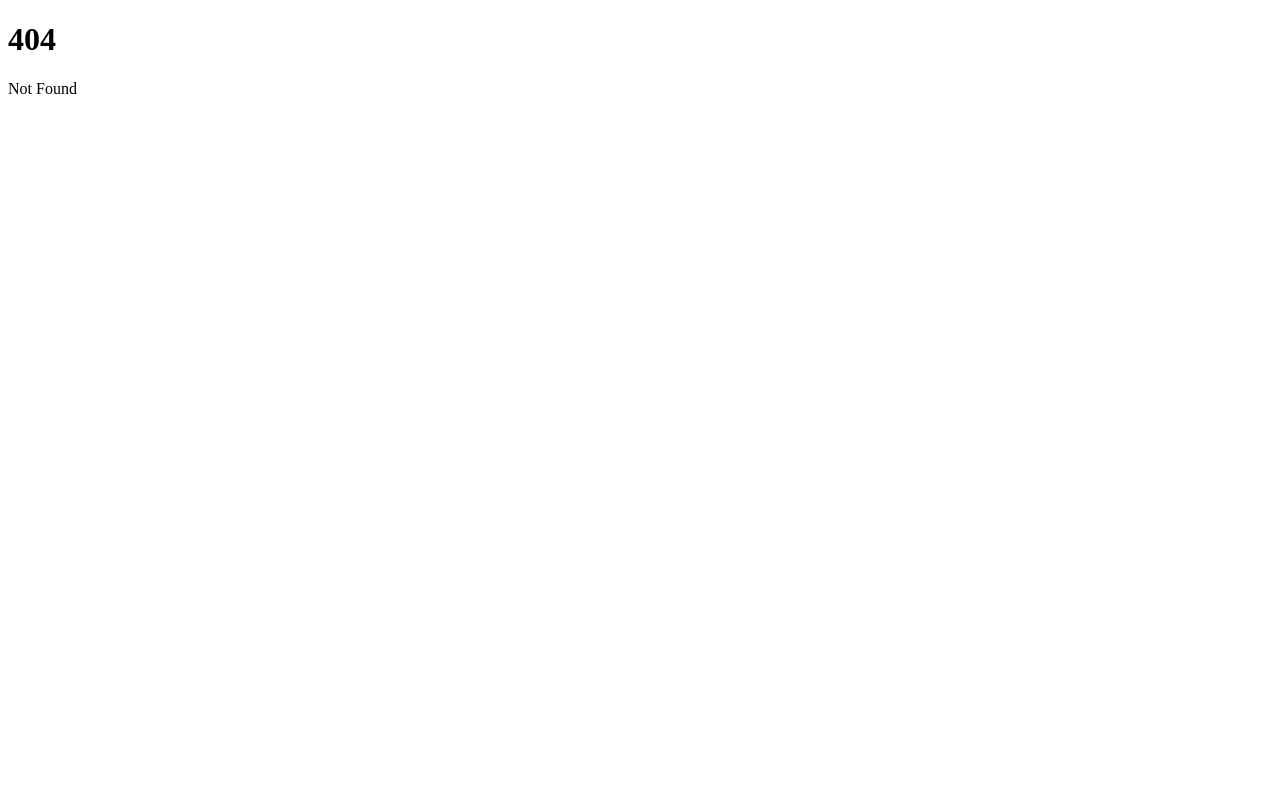
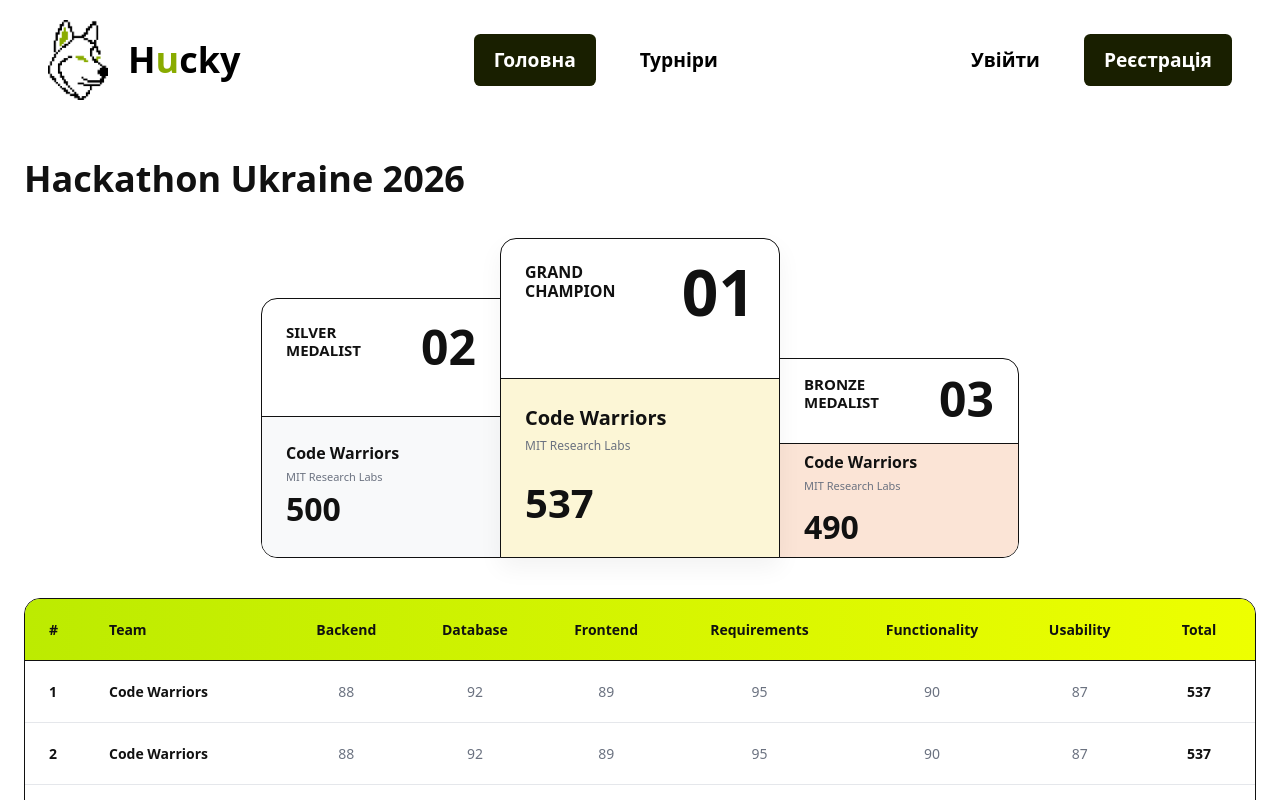
Before and after one commit to aidoteam10-art/Hucky, a SvelteKit app in the folder frontend/: page /tournaments/results in a window 1280 px wide. Before the commit this address had no page. Shown: the top 800 px of the page. Built offline with nearby package versions, Linux system fonts and the light colour scheme.

Commit message:
додала сторінку результатів

```diff
--- /dev/null
+++ b/frontend/src/routes/(app)/tournaments/results/+page.svelte
@@ -0,0 +1,102 @@
+<script>
+  const tournament = { name: "Hackathon Ukraine 2026" };
+
+  const teams = Array.from({ length: 6 }, (_, i) => ({
+    id: i,
+    name: "Code Warriors",
+    scores: {
+      backend: 88, database: 92, frontend: 89, requirements: 95, functionality: 90, usability: 87
+    },
+    total: 537
+  }));
+</script>
+
+<div style="max-width: 1440px; width: 100%; margin: 0 auto; padding: 32px 24px;">
+
+  <h1 style="font-size: 36px; font-weight: 700; color: #111; margin-bottom: 32px;">
+    {tournament.name}
+  </h1>
+
+  <div style="display: flex; justify-content: center; align-items: flex-end; margin-bottom: 40px;">
+
+    <div style="width: 240px; height: 260px; flex-shrink: 0; background: #fff; border: 1px solid #111; border-radius: 16px 0 0 16px; display: flex; flex-direction: column; overflow: hidden; position: relative; z-index: 1; margin-right: -1px;">
+      <div style="height: 120px; border-bottom: 1px solid #111; padding: 24px; display: flex; justify-content: space-between; align-items: flex-start;">
+        <div style="font-size: 15px; font-weight: 700; line-height: 1.2; color: #111;">SILVER<br/>MEDALIST</div>
+        <div style="font-size: 48px; font-weight: 800; line-height: 1; color: #111;">02</div>
+      </div>
+      <div style="flex-grow: 1; background: #F8F9FA; padding: 24px; display: flex; flex-direction: column; justify-content: space-between;">
+        <div>
+          <div style="font-size: 16px; font-weight: 700; color: #111;">Code Warriors</div>
+          <div style="font-size: 11px; font-weight: 500; color: #6B7280; margin-top: 4px;">MIT Research Labs</div>
+        </div>
+        <div style="font-size: 32px; font-weight: 800; color: #111;">500</div>
+      </div>
+    </div>
+
+    <div style="width: 280px; height: 320px; flex-shrink: 0; background: #fff; border: 1px solid #111; border-radius: 16px 16px 0 0; display: flex; flex-direction: column; overflow: hidden; position: relative; z-index: 10; box-shadow: 0 10px 25px rgba(0,0,0,0.05);">
+      <div style="height: 140px; border-bottom: 1px solid #111; padding: 24px; display: flex; justify-content: space-between; align-items: flex-start;">
+        <div style="font-size: 16px; font-weight: 700; line-height: 1.2; color: #111;">GRAND<br/>CHAMPION</div>
+        <div style="font-size: 64px; font-weight: 800; line-height: 0.9; color: #111;">01</div>
+      </div>
+      <div style="flex-grow: 1; background: #FCF6D6; padding: 24px; display: flex; flex-direction: column; justify-content: space-between;">
+        <div>
+          <div style="font-size: 20px; font-weight: 700; color: #111;">Code Warriors</div>
+          <div style="font-size: 12px; font-weight: 500; color: #6B7280; margin-top: 4px;">MIT Research Labs</div>
+        </div>
+        <div style="font-size: 40px; font-weight: 800; color: #111;">537</div>
+      </div>
+    </div>
+
+    <div style="width: 240px; height: 200px; flex-shrink: 0; background: #fff; border: 1px solid #111; border-radius: 0 16px 16px 0; display: flex; flex-direction: column; overflow: hidden; position: relative; z-index: 1; margin-left: -1px;">
+      <div style="height: 85px; border-bottom: 1px solid #111; padding: 16px 24px; display: flex; justify-content: space-between; align-items: flex-start;">
+        <div style="font-size: 15px; font-weight: 700; line-height: 1.2; color: #111;">BRONZE<br/>MEDALIST</div>
+        <div style="font-size: 48px; font-weight: 800; line-height: 1; color: #111;">03</div>
+      </div>
+      <div style="flex-grow: 1; background: #FBE4D6; padding: 0 24px; display: flex; flex-direction: column; justify-content: center; gap: 8px;">
+        <div>
+          <div style="font-size: 16px; font-weight: 700; color: #111;">Code Warriors</div>
+          <div style="font-size: 11px; font-weight: 500; color: #6B7280; margin-top: 4px;">MIT Research Labs</div>
+        </div>
+        <div style="font-size: 32px; font-weight: 800; color: #111;">490</div>
+      </div>
+    </div>
+
+  </div>
+
+  <div style="border: 1px solid #111; border-radius: 16px; overflow: hidden; background: #fff;">
+    <table style="width: 100%; text-align: left; border-collapse: collapse; font-size: 14px;">
+
+      <thead style="background: linear-gradient(90deg, #BCEB01 0%, #EEFF00 100%); border-bottom: 1px solid #111;">
+        <tr>
+          <th style="padding: 20px 24px; font-weight: 700; color: #111; width: 60px;">#</th>
+          <th style="padding: 20px 24px; font-weight: 700; color: #111;">Team</th>
+          <th style="padding: 20px 16px; font-weight: 700; color: #111; text-align: center;">Backend</th>
+          <th style="padding: 20px 16px; font-weight: 700; color: #111; text-align: center;">Database</th>
+          <th style="padding: 20px 16px; font-weight: 700; color: #111; text-align: center;">Frontend</th>
+          <th style="padding: 20px 16px; font-weight: 700; color: #111; text-align: center;">Requirements</th>
+          <th style="padding: 20px 16px; font-weight: 700; color: #111; text-align: center;">Functionality</th>
+          <th style="padding: 20px 16px; font-weight: 700; color: #111; text-align: center;">Usability</th>
+          <th style="padding: 20px 24px; font-weight: 700; color: #111; text-align: center;">Total</th>
+        </tr>
+      </thead>
+
+      <tbody>
+        {#each teams as team, i (team.id)}
+          <tr style="border-bottom: 1px solid #E5E7EB;">
+            <td style="padding: 20px 24px; font-weight: 700; color: #111;">{i + 1}</td>
+            <td style="padding: 20px 24px; font-weight: 700; color: #111;">{team.name}</td>
+            <td style="padding: 20px 16px; font-weight: 500; color: #6B7280; text-align: center;">{team.scores.backend}</td>
+            <td style="padding: 20px 16px; font-weight: 500; color: #6B7280; text-align: center;">{team.scores.database}</td>
+            <td style="padding: 20px 16px; font-weight: 500; color: #6B7280; text-align: center;">{team.scores.frontend}</td>
+            <td style="padding: 20px 16px; font-weight: 500; color: #6B7280; text-align: center;">{team.scores.requirements}</td>
+            <td style="padding: 20px 16px; font-weight: 500; color: #6B7280; text-align: center;">{team.scores.functionality}</td>
+            <td style="padding: 20px 16px; font-weight: 500; color: #6B7280; text-align: center;">{team.scores.usability}</td>
+            <td style="padding: 20px 24px; font-weight: 700; color: #111; text-align: center;">{team.total}</td>
+          </tr>
+        {/each}
+      </tbody>
+
+    </table>
+  </div>
+
+</div>
```
